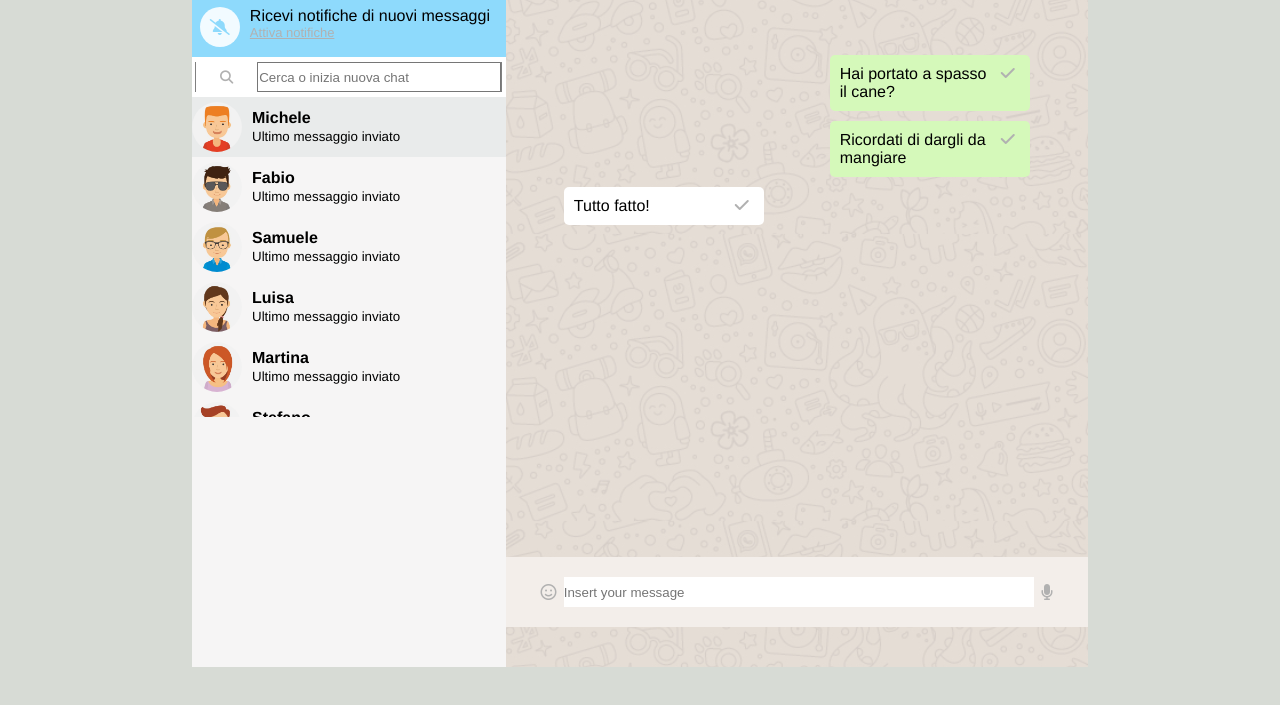
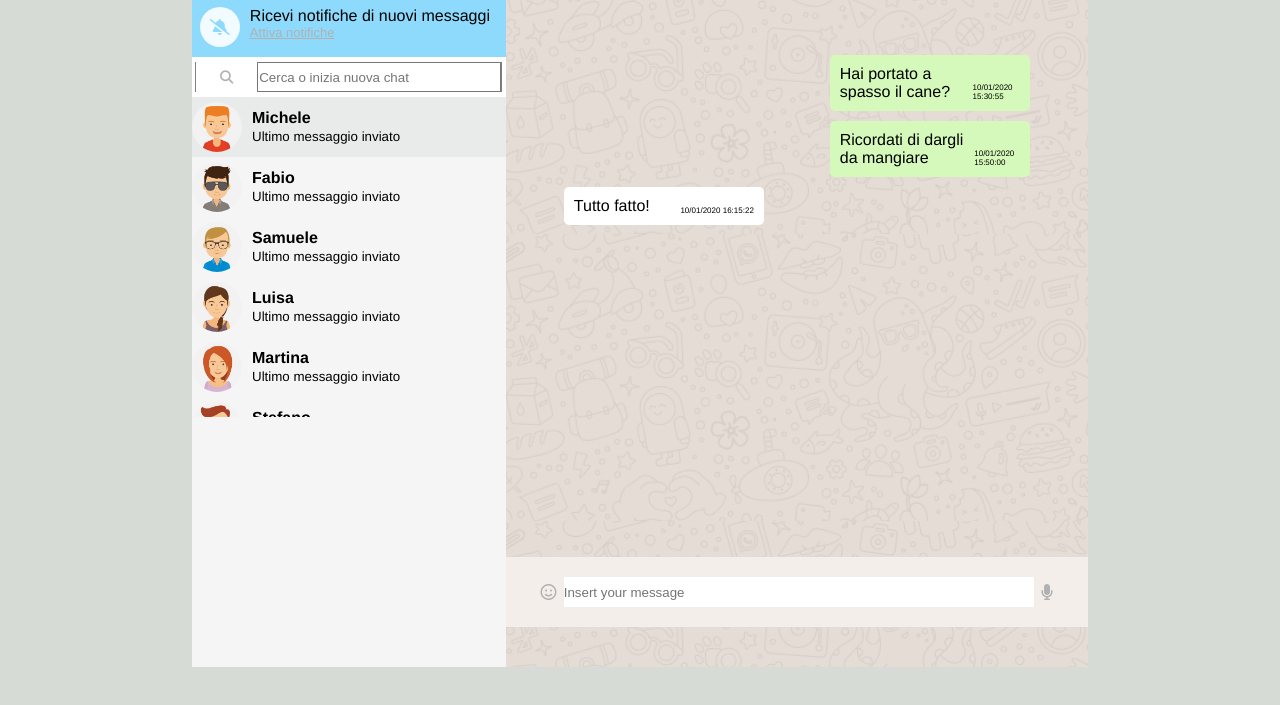
Before and after one commit to Antonio9026/Vue-Boolzapp, a plain HTML site: page index.html in a window 1280 px wide. Shown: the part 93-798 px from the top of the page. Drawn offline with nearby package versions, Linux system fonts and the light colour scheme.

Commit message:
set ora attuale a mess inviato e ricevuto

```diff
--- a/css/style.css
+++ b/css/style.css
@@ -221,7 +221,16 @@ i {
     width:100%;
     display: flex;
     flex-direction: column;
+
+
 }
+
+.date{
+    align-self: end;
+
+    font-size: 8px;
+}
+
 .sent-message {
     width: 200px;
     min-height: 1px;
--- a/index.html
+++ b/index.html
@@ -109,7 +109,10 @@
                         <div class="messages" v-for="(contactItem, i) in contatti[activeAvatar].messages">
                             <div class="message"
                                 v-bind:class="{'sent-message': contactItem.status ==='sent', 'recived-message': contactItem.status ==='received'}">
-                                {{ contactItem.message}} <div class="ceck"><i class="fa-solid fa-check"></i></div>
+                                {{ contactItem.message}}
+
+
+                                <div class="date">{{ contactItem.date}}</div>
                             </div>
                         </div>
 
--- a/vue/script.js
+++ b/vue/script.js
@@ -3,10 +3,13 @@ const app = Vue.createApp({
     data() {
         return {
             newMessage: {
+                date: new Date().toLocaleTimeString([], { hour: '2-digit', minute: '2-digit' }),
                 message: "",
                 status: "sent"
+
             },
             newAutoMessage: {
+                date: new Date().toLocaleTimeString([], { hour: '2-digit', minute: '2-digit' }),
                 message: "ok",
                 status: "received"
             },
@@ -182,19 +185,33 @@ const app = Vue.createApp({
             this.activeAvatar = avatarIndex;
             console.log(this.activeAvatar);
         },
+
         addMessage(activeAvatar) {
+
             const cloneMessage = { ...this.newMessage };
+
             this.contatti[activeAvatar].messages.push(cloneMessage);
+
             console.log(this.contatti[activeAvatar].messages);
+
+            this.newMessage.date = new Date().toLocaleTimeString([], { hour: '2-digit', minute: '2-digit' })
+
+
 
             if (this.newMessage.message !== "") {
                 setTimeout(() => {
                     const cloneAutoMessage = { ...this.newAutoMessage };
+
                     this.contatti[activeAvatar].messages.push(cloneAutoMessage);
+
                     console.log(this.contatti[activeAvatar].messages);
+
+                    this.newAutoMessage.date = new Date().toLocaleTimeString([], { hour: '2-digit', minute: '2-digit' })
+
                 }, 1000);
 
-            }
+            };
+             this.newMessage.message = ""
         },
 
         searchAvatar(){
```
